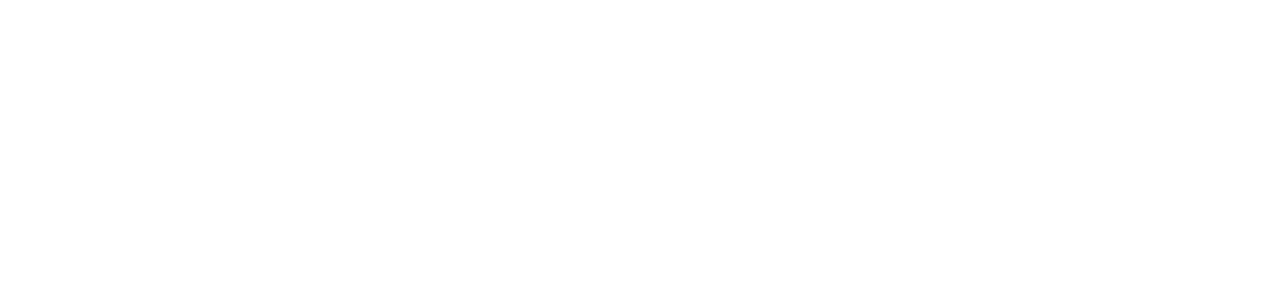
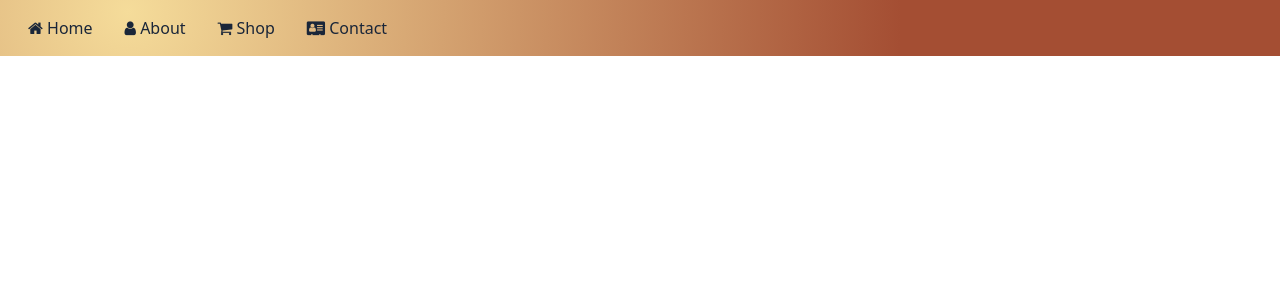
Before and after one commit to shay90210/teachers-app-react, a React (Create React App) app: page / in a window 1280 px wide. Shown: the top 300 px of the page. Built offline with nearby package versions, Linux system fonts and the light colour scheme.

Commit message:
Navigation Bar

```diff
--- a/src/App.scss
+++ b/src/App.scss
@@ -0,0 +1,27 @@
+/* COLOR SCHEMES */
+$--color-primary: radial-gradient(859px at 10% 20%, rgb(245, 220, 154) 0%, rgb(164, 78, 51) 90%);
+$--color-secondary: #900048;
+$--color-drk: #1a2639;
+$--color-light: #eeeeee;
+
+/* FONT-SIZES */
+$--size-h1: 84px;
+$--size-h2: 56px;
+$--size-h3: 36px;
+
+/* FONT-WEIGHTS */
+$--bold: 600;
+$--bolder: 900;
+
+/* GLOBAL STYLES */
+* {
+    box-sizing: border-box;
+}
+
+/* NAVIGATION BAR */
+.nav-bar {
+    background: $--color-primary;
+    .nav-link {
+        color: $--color-drk;
+    }
+}
--- a/src/components/NavigationBar.js
+++ b/src/components/NavigationBar.js
@@ -1,29 +1,29 @@
 import {
     Navbar,
     Nav,
-    Collapse,
+    NavItem,
     NavbarToggler,
-    NavItem }
+    Collapse }
     from 'reactstrap';
+import { useState } from 'react';
 import { NavLink } from 'react-router-dom';
-import { useState } from 'react';
 
 const NavigationBar = () => {
     const [menuOpen, setMenuOpen] = useState(false);
 
     return (
-        <Navbar>
+        <Navbar light color='dark' className='nav-bar' sticky='top' expand='md'>
             <NavbarToggler onClick={() => setMenuOpen(!menuOpen)} />
                 <Collapse isOpen={menuOpen} navbar>
-                    <Nav className='ms-auto' navbar>
+                    <Nav>
                         <NavItem>
                             <NavLink className='nav-link' to='/'>
                                 <i className='fa fa-home' /> Home
                             </NavLink>
                         </NavItem>
                         <NavItem>
-                        <NavLink className='nav-link' to='/directory'>
-                        <i className='fa fa-info' /> About
+                            <NavLink className='nav-link' to='/'>
+                            <i className='fa fa-user' /> About
                             </NavLink>
                         </NavItem>
                         <NavItem>
--- a/src/index.js
+++ b/src/index.js
@@ -4,7 +4,6 @@
 import { Provider } from 'react-redux';
 import { store } from './app/store';
 import App from './App';
-import './index.css';
 import './App.scss';
 import 'bootstrap/dist/css/bootstrap.min.css';
 import 'bootstrap-social/bootstrap-social.css';
```
Also changed, not shown: src/reportWebVitals.js (deleted, +0 -13 lines), src/components/Header.js (added). Lines whose indentation alone changed are shown as unchanged.
